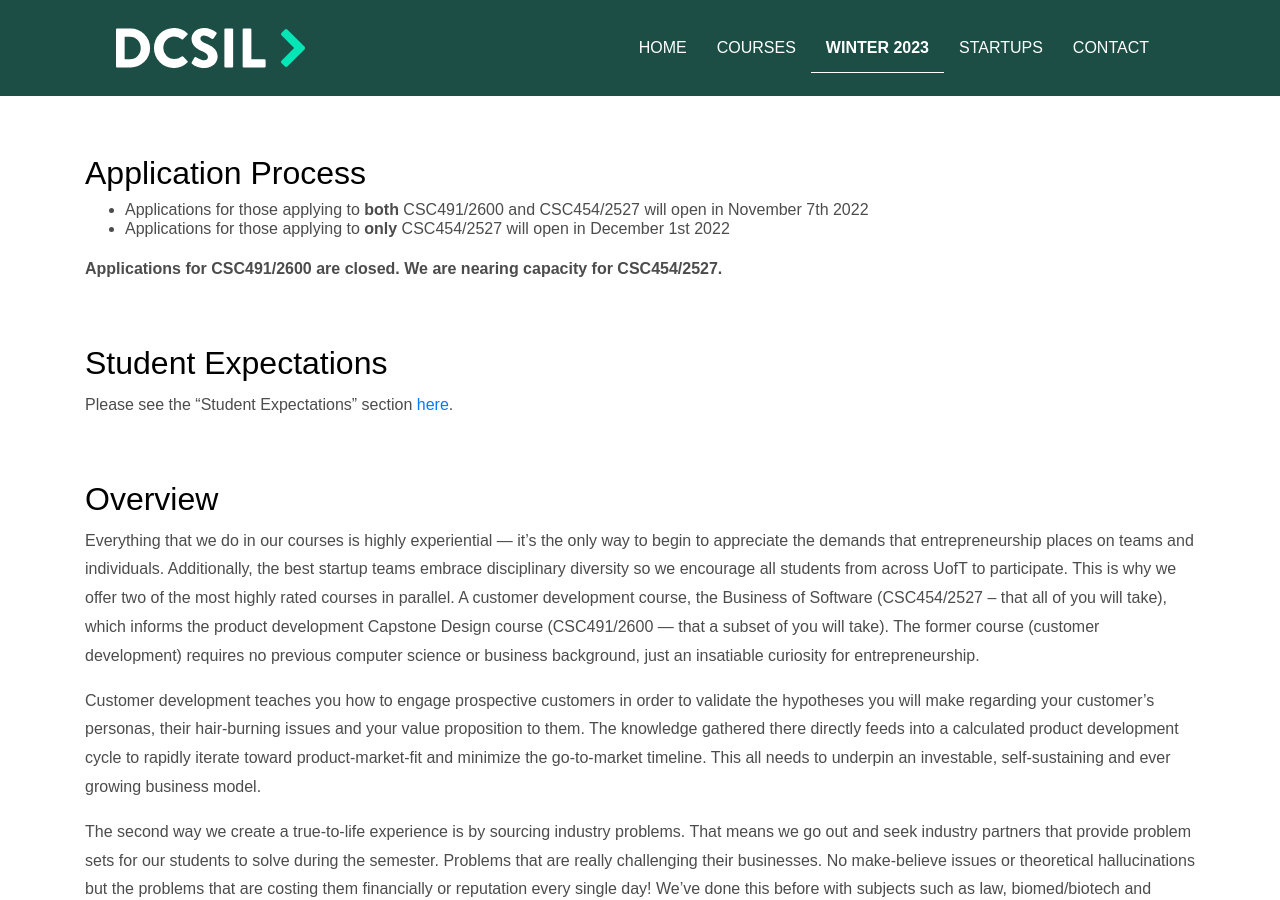
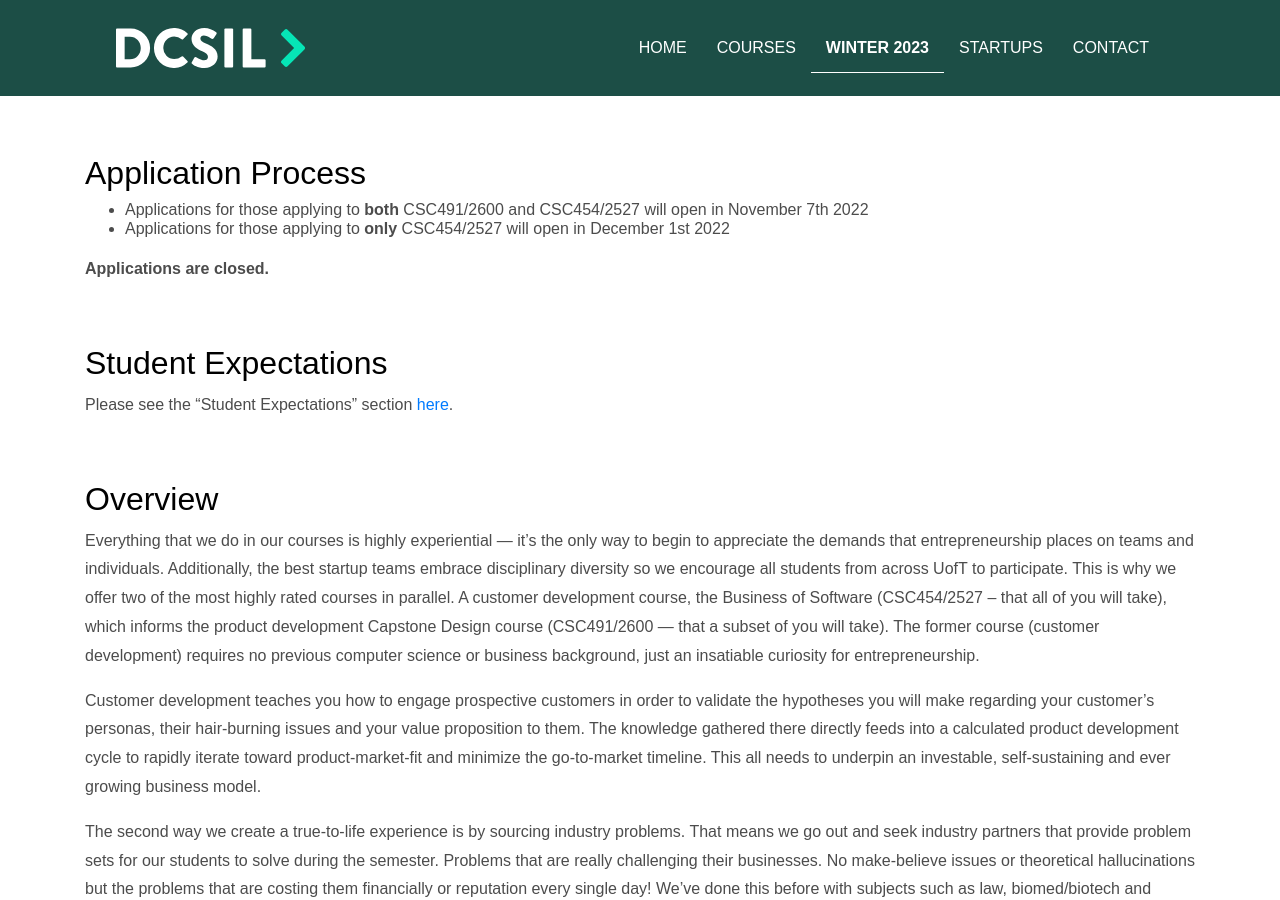
Before and after one commit to dcsil/website, a Jekyll site: the page built from _pages/term/winter-2023.html, in a window 1280 px wide and 900 px high, scrolled down 445 px. Built offline with Jekyll 4.4.1, drawn with Linux system fonts in a browser that asks for light colours.

Commit message:
Close both courses days ago

```diff
--- a/_includes/terms/winter-2023.md
+++ b/_includes/terms/winter-2023.md
@@ -5,7 +5,7 @@
 
 
 
-**Applications for CSC491/2600 are closed. We are nearing capacity for CSC454/2527.**
+**Applications are closed.**
 
 
 <br>
```
